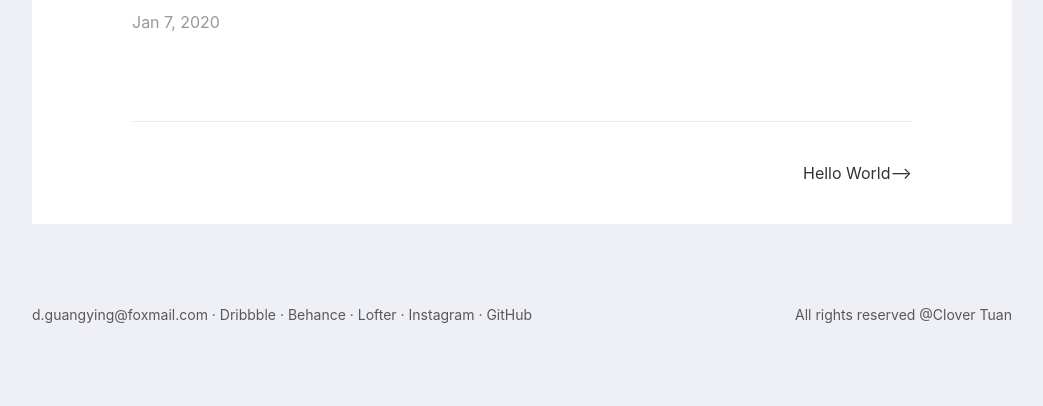
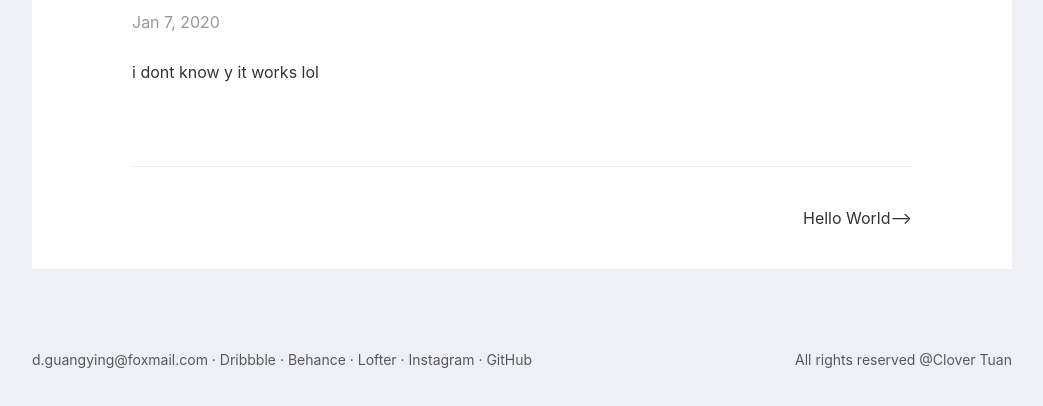
Before and after one commit to Odomhae/odomhae.blog, a plain HTML site: page 2020/01/07/Newby/index.html in a window 1280 px wide. Shown: the part 364-770 px from the top of the page, without its empty margins (118-1161 px from the left). Drawn offline with nearby package versions, Linux system fonts and the light colour scheme; a web font is replaced by a local one.

Commit message:
Site updated: 2020-01-07 20:49:06

```diff
--- a/2020/01/07/Newby/index.html
+++ b/2020/01/07/Newby/index.html
@@ -5,13 +5,15 @@
 
   <title>Newby | OdomHae</title>
   <meta name="viewport" content="width=device-width, initial-scale=1, maximum-scale=1">
-  <meta property="og:type" content="article">
+  <meta name="description" content="i dont know y it works lol">
+<meta property="og:type" content="article">
 <meta property="og:title" content="Newby">
 <meta property="og:url" content="http://yoursite.com/2020/01/07/Newby/index.html">
 <meta property="og:site_name" content="OdomHae">
+<meta property="og:description" content="i dont know y it works lol">
 <meta property="og:locale" content="en_US">
 <meta property="article:published_time" content="2020-01-07T11:19:51.000Z">
-<meta property="article:modified_time" content="2020-01-07T11:19:51.522Z">
+<meta property="article:modified_time" content="2020-01-07T11:48:07.417Z">
 <meta property="article:author" content="John Doe">
 <meta name="twitter:card" content="summary">
 
@@ -86,6 +88,7 @@
   <h2 class="title">Newby</h2>
   <p class="sub">Jan 7, 2020</p>
   <article class="content">
+    <p>i dont know y it works lol</p>
 
   </article>
   <footer class="f-cf">
```
